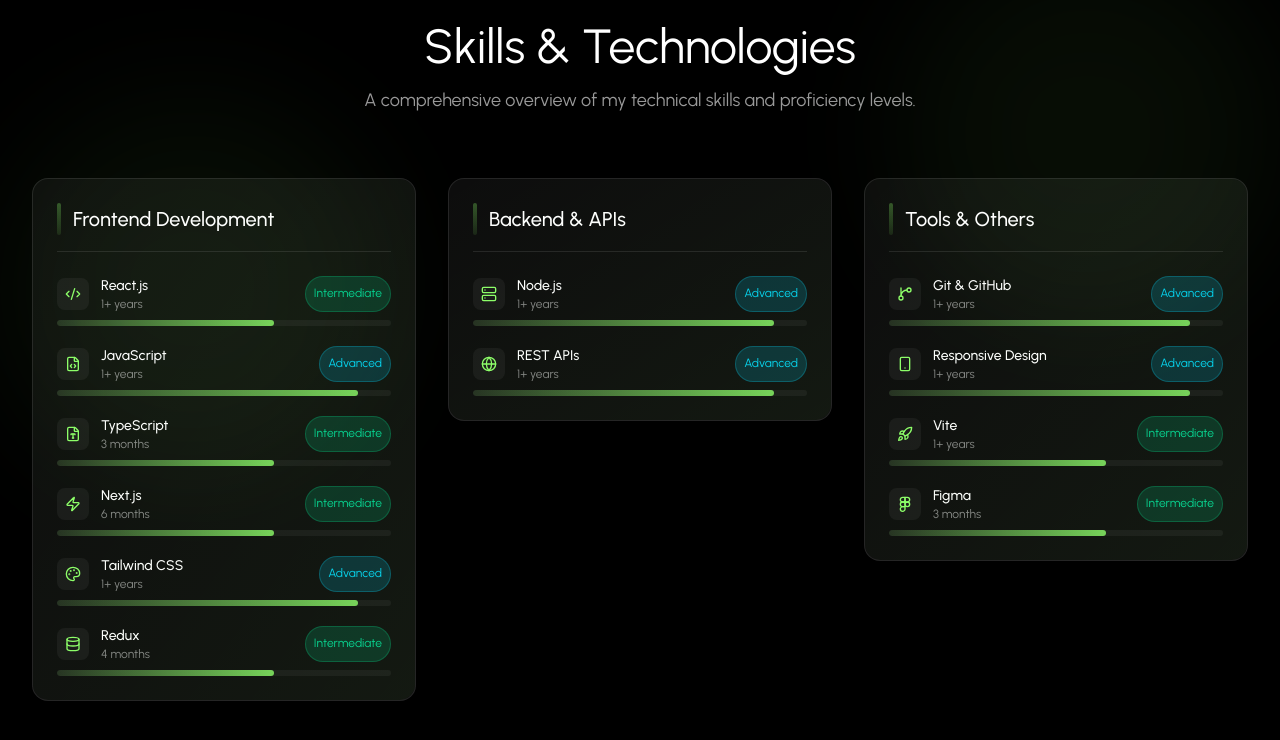
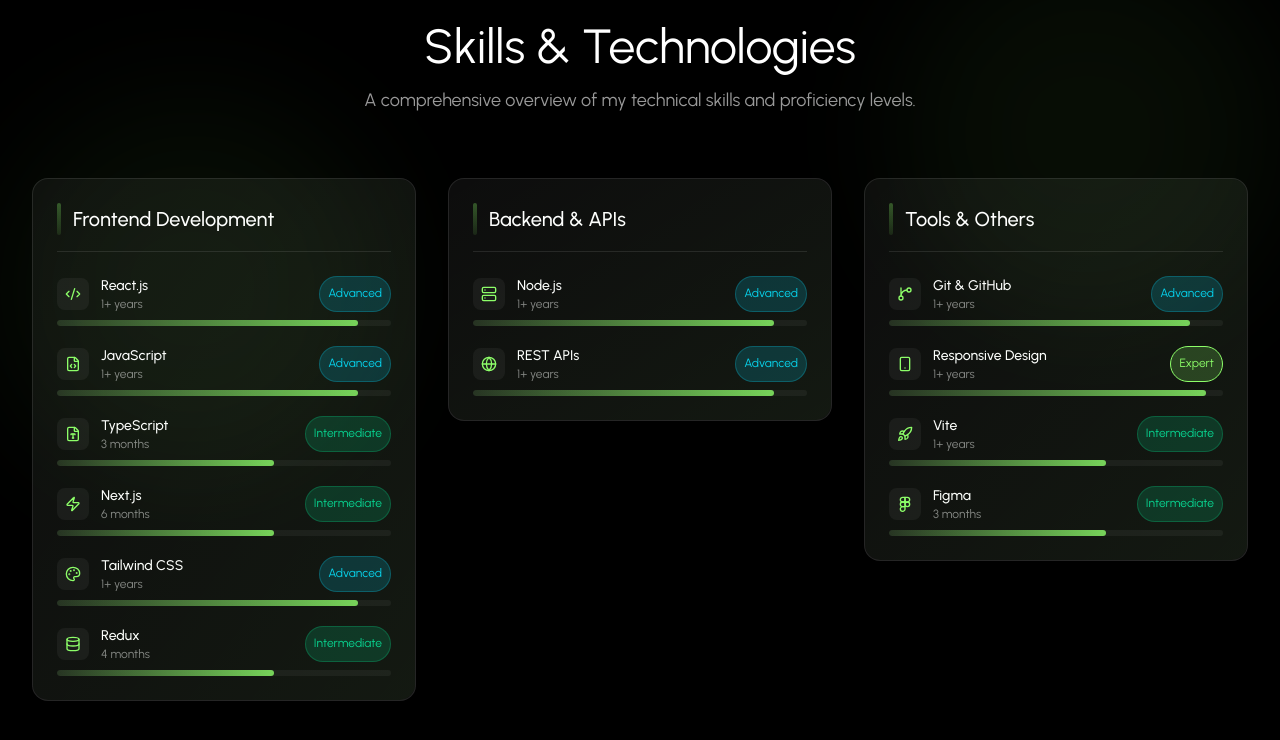
Before and after one commit to OmYadav3/myportfolio, a React (Vite) app: page / in a window 1280 px wide. Shown: the part 2073-2813 px from the top of the page. Built offline with nearby package versions, Linux system fonts and the light colour scheme.

Commit message:
Update skill levels in skills data and fix level color formatting in Skills component

```diff
--- a/src/components/sections/Skills.jsx
+++ b/src/components/sections/Skills.jsx
@@ -39,7 +39,7 @@
     // Get level color
     const getLevelColor = (level) => {
         const colors = {
-            Expert: "text-[#8DFF69] bg-[#8DFF69/20 border-[#8DFF69/30]",
+            Expert: "text-[#8DFF69] bg-[#8DFF69]/20 border-[#8DFF69/30]",
             Advanced: "text-cyan-400 bg-cyan-500/20 border-cyan-500/30",
             Intermediate:
                 "text-emerald-400 bg-emerald-500/20 border-emerald-500/30",
--- a/src/data/skills.js
+++ b/src/data/skills.js
@@ -4,7 +4,7 @@
       id:1,
       name: 'React.js',
       icon: 'Code2',
-      level: 'Intermediate',
+      level: 'Advanced',
       experience: '1+ years'
    },
    {
@@ -67,7 +67,7 @@
       id:10,
       name: 'Responsive Design',
       icon: 'Smartphone',
-      level: 'Advanced',
+      level: 'Expert',
       experience: '1+ years'
    },
    {
```
